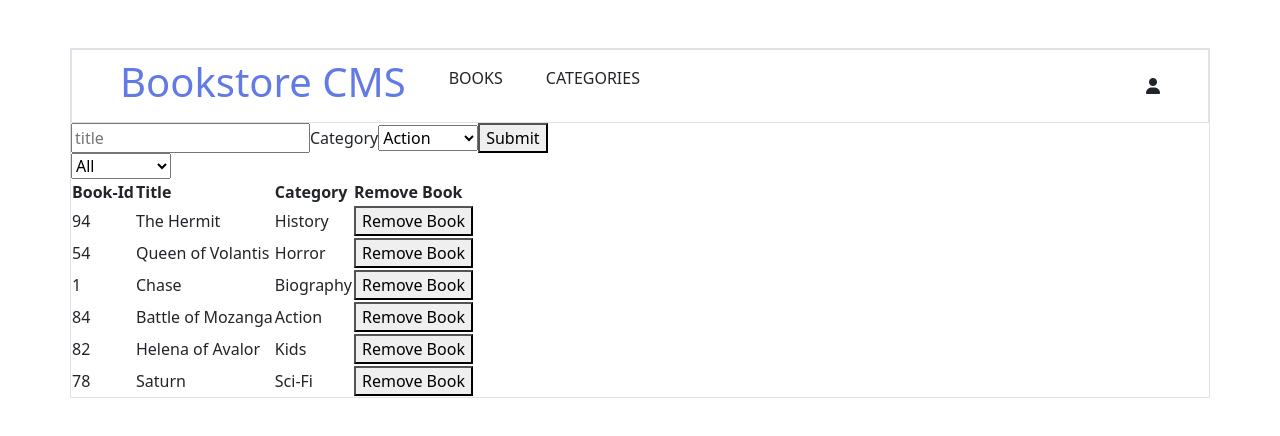
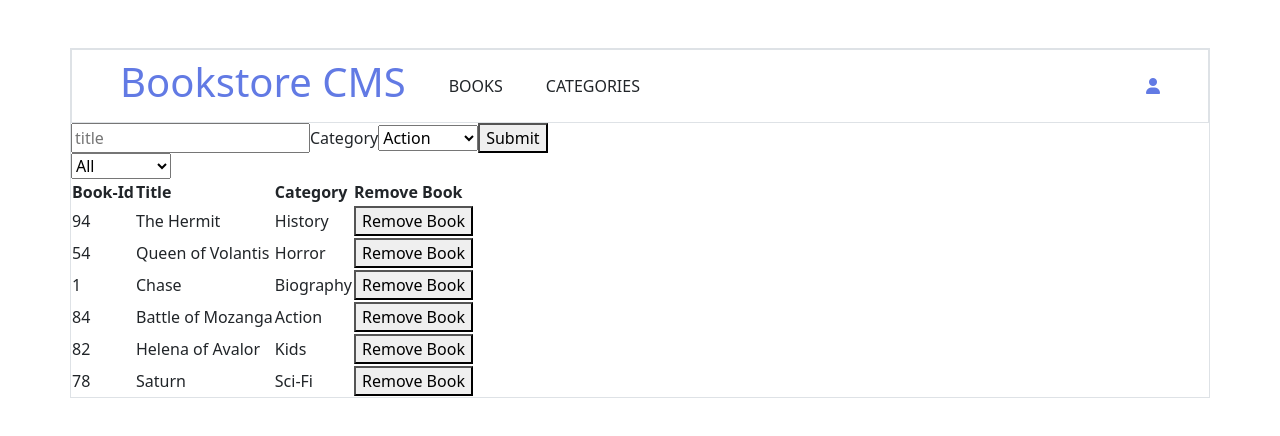
Before and after one commit to george-shammar/bookstore-cmss, a React (Create React App) app: page / in a window 1280 px wide. Shown: the top 436 px of the page. Built offline with nearby package versions, Linux system fonts and the light colour scheme.

Commit message:
Add margin to elements

```diff
--- a/src/components/App.js
+++ b/src/components/App.js
@@ -9,10 +9,10 @@ const App = () => (
       <div className="header border py-2 px-5">
         <div className="left-header">
           <h1 className="blue">Bookstore CMS</h1>
-          <p>BOOKS</p>
-          <p>CATEGORIES</p>
+          <p className="mt-3">BOOKS</p>
+          <p className="mt-3">CATEGORIES</p>
         </div>
-        <div className="user"><i className="fas fa-user" /></div>
+        <div className="blue"><i className="fas fa-user" /></div>
       </div>
       <BooksForm />
       <BooksList />
```
